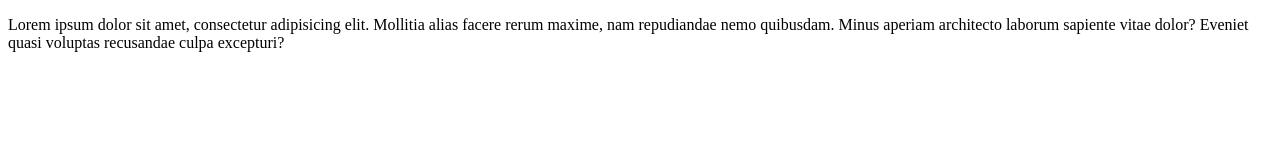
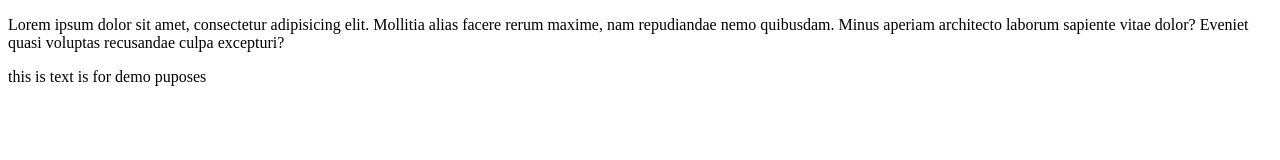
Before and after one commit to ankit-492/website, a plain HTML site: page hello.html in a window 1280 px wide. Drawn offline with Linux system fonts and the light colour scheme.

Commit message:
one another para is added

```diff
--- a/hello.html
+++ b/hello.html
@@ -11,6 +11,9 @@
     <p>Lorem ipsum dolor sit amet, consectetur adipisicing elit. Mollitia alias facere rerum maxime, nam repudiandae
         nemo quibusdam. Minus aperiam architecto laborum sapiente vitae dolor? Eveniet quasi voluptas recusandae culpa
         excepturi?</p>
+        <div>
+            <p>this is text is for demo puposes</p>
+        </div>
 </body>
 
 </html>
```
